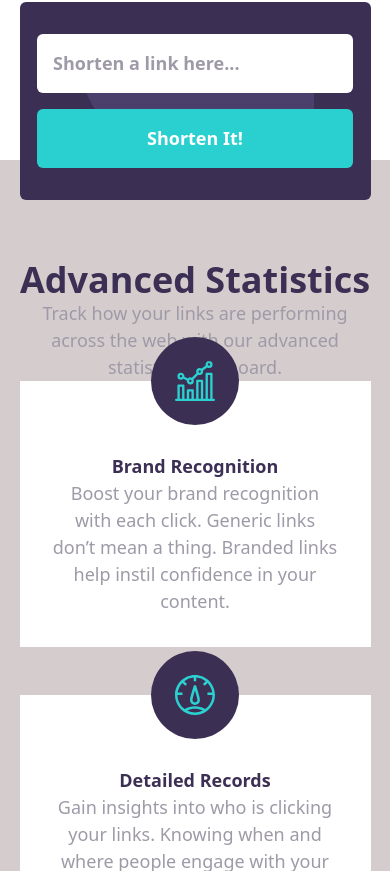
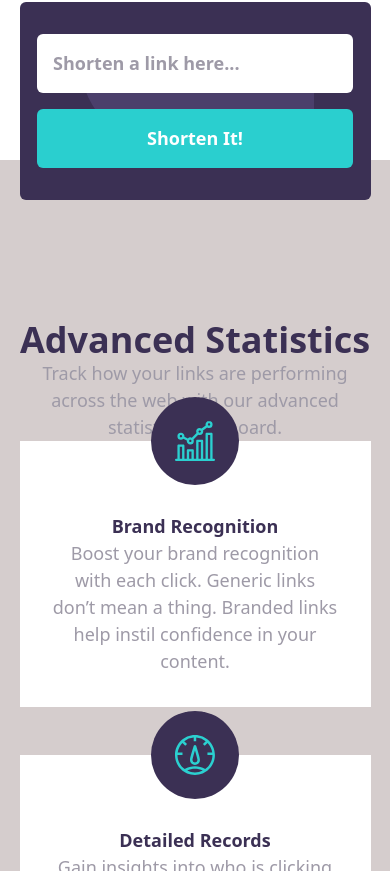
Before and after one commit to Sheriff-Oladimeji/shortly, a React (Vite) app: page / in a window 390 px wide. Shown: the part 813-1684 px from the top of the page. Built offline with nearby package versions, Linux system fonts and the light colour scheme.

Commit message:
fix: fix bugs

```diff
--- a/src/index.css
+++ b/src/index.css
@@ -25,6 +25,10 @@
     background-color: hsl(257, 27%, 26%);
     top: -50%;
 left: 5%;
-        margin-top: 400px;
+        margin-top: 430px;
+    }
+    .container-bg{
+        padding-top: 160px;
+
     }
 }
```
